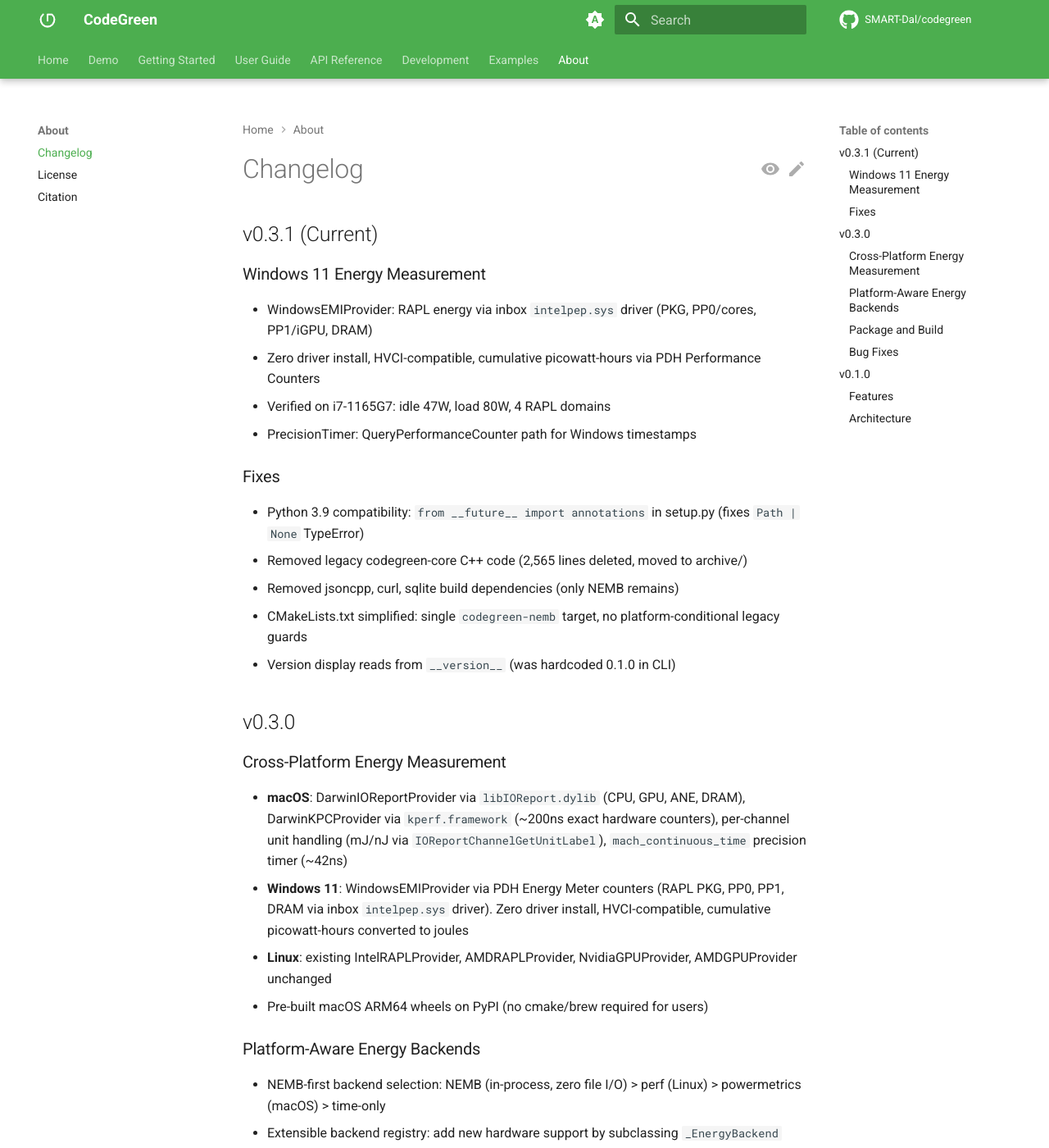
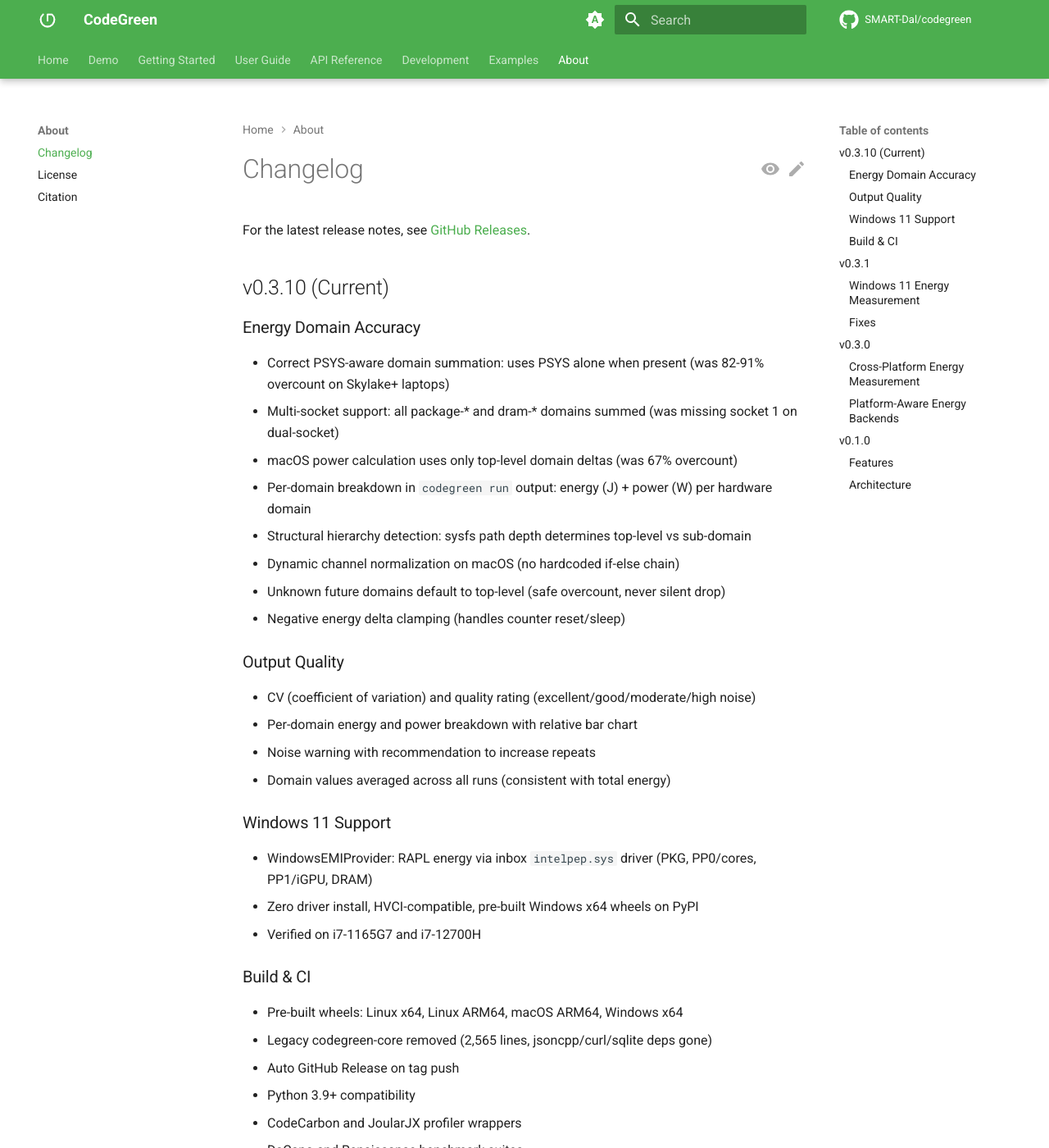
Before and after one commit to SMART-Dal/codegreen, an MkDocs documentation site: the page built from docs/website/docs/about/changelog.md, in a window 1280 px wide and 1400 px high. Shown: the whole window at 82% size. Built offline with MkDocs 1.6.1 and Material for MkDocs 9.7.7, drawn with Linux system fonts in a browser that asks for light colours; comment, search, counter and statistics services are not loaded; some of the changed text lies outside the part shown.

```diff
--- a/docs/website/docs/about/changelog.md
+++ b/docs/website/docs/about/changelog.md
@@ -1,6 +1,39 @@
 # Changelog
 
-## v0.3.1 (Current)
+For the latest release notes, see [GitHub Releases](https://github.com/SMART-Dal/codegreen/releases).
+
+## v0.3.10 (Current)
+
+### Energy Domain Accuracy
+- Correct PSYS-aware domain summation: uses PSYS alone when present (was 82-91% overcount on Skylake+ laptops)
+- Multi-socket support: all package-* and dram-* domains summed (was missing socket 1 on dual-socket)
+- macOS power calculation uses only top-level domain deltas (was 67% overcount)
+- Per-domain breakdown in `codegreen run` output: energy (J) + power (W) per hardware domain
+- Structural hierarchy detection: sysfs path depth determines top-level vs sub-domain
+- Dynamic channel normalization on macOS (no hardcoded if-else chain)
+- Unknown future domains default to top-level (safe overcount, never silent drop)
+- Negative energy delta clamping (handles counter reset/sleep)
+
+### Output Quality
+- CV (coefficient of variation) and quality rating (excellent/good/moderate/high noise)
+- Per-domain energy and power breakdown with relative bar chart
+- Noise warning with recommendation to increase repeats
+- Domain values averaged across all runs (consistent with total energy)
+
+### Windows 11 Support
+- WindowsEMIProvider: RAPL energy via inbox `intelpep.sys` driver (PKG, PP0/cores, PP1/iGPU, DRAM)
+- Zero driver install, HVCI-compatible, pre-built Windows x64 wheels on PyPI
+- Verified on i7-1165G7 and i7-12700H
+
+### Build & CI
+- Pre-built wheels: Linux x64, Linux ARM64, macOS ARM64, Windows x64
+- Legacy codegreen-core removed (2,565 lines, jsoncpp/curl/sqlite deps gone)
+- Auto GitHub Release on tag push
+- Python 3.9+ compatibility
+- CodeCarbon and JoularJX profiler wrappers
+- DaCapo and Renaissance benchmark suites
+
+## v0.3.1
 
 ### Windows 11 Energy Measurement
 - WindowsEMIProvider: RAPL energy via inbox `intelpep.sys` driver (PKG, PP0/cores, PP1/iGPU, DRAM)
@@ -9,63 +42,41 @@
 - PrecisionTimer: QueryPerformanceCounter path for Windows timestamps
 
 ### Fixes
-- Python 3.9 compatibility: `from __future__ import annotations` in setup.py (fixes `Path | None` TypeError)
+- Python 3.9 compatibility: `from __future__ import annotations` in setup.py
 - Removed legacy codegreen-core C++ code (2,565 lines deleted, moved to archive/)
 - Removed jsoncpp, curl, sqlite build dependencies (only NEMB remains)
-- CMakeLists.txt simplified: single `codegreen-nemb` target, no platform-conditional legacy guards
+- CMakeLists.txt simplified: single `codegreen-nemb` target
 - Version display reads from `__version__` (was hardcoded 0.1.0 in CLI)
 
 ## v0.3.0
 
 ### Cross-Platform Energy Measurement
 - **macOS**: DarwinIOReportProvider via `libIOReport.dylib` (CPU, GPU, ANE, DRAM), DarwinKPCProvider via `kperf.framework` (~200ns exact hardware counters), per-channel unit handling (mJ/nJ via `IOReportChannelGetUnitLabel`), `mach_continuous_time` precision timer (~42ns)
-- **Windows 11**: WindowsEMIProvider via PDH Energy Meter counters (RAPL PKG, PP0, PP1, DRAM via inbox `intelpep.sys` driver). Zero driver install, HVCI-compatible, cumulative picowatt-hours converted to joules
-- **Linux**: existing IntelRAPLProvider, AMDRAPLProvider, NvidiaGPUProvider, AMDGPUProvider unchanged
-- Pre-built macOS ARM64 wheels on PyPI (no cmake/brew required for users)
+- **Windows 11**: WindowsEMIProvider via PDH Energy Meter counters (RAPL via inbox `intelpep.sys`)
+- **Linux**: IntelRAPLProvider, AMDRAPLProvider, NvidiaGPUProvider, AMDGPUProvider
+- Pre-built macOS ARM64 wheels on PyPI
 
 ### Platform-Aware Energy Backends
 - NEMB-first backend selection: NEMB (in-process, zero file I/O) > perf (Linux) > powermetrics (macOS) > time-only
-- Extensible backend registry: add new hardware support by subclassing `_EnergyBackend`
+- Extensible backend registry via `_EnergyBackend` subclassing
 - `codegreen run` and `codegreen project` auto-detect best backend per platform
-
-### Package and Build
-- Graceful cmake failure on unsupported platforms (Python-only install with CLI, instrumentation, analysis)
-- `.dylib` support in setup.py and pyproject.toml package_data
-- Multi-arch CI/CD: Linux x86_64 + macOS ARM64 wheel builds and tests
-- Auto-create GitHub Release on tag push after PyPI publish
-- Robust path resolution: all `parents[N]` indexing replaced with consistent `pkg_root` pattern
-- Config.json packaged inside wheel (fixes "Default configuration file not found")
-- Version display reads from `__init__.__version__` (was hardcoded 0.1.0)
-
-### Bug Fixes
-- Fixed `src/` to `codegreen/` path references across all Python, C++, and CI files
-- Fixed IOReport API flow: CopyChannelsInGroup -> CreateSubscription -> CreateSamples (3-step, not 2)
-- Fixed Obj-C block captures (`__block` qualifier for mutated variables)
-- Fixed `CLOCK_MONOTONIC_RAW` guards for macOS (doesn't exist on Darwin)
-- Fixed CIBW inline Python indentation error in CI smoke tests
-- Skip legacy `codegreen-core` and C++ binary on macOS (only NEMB needed)
 
 ## v0.1.0
 
 ### Features
 
-- Multi-language energy measurement: Python, C, C++, Java
+- Multi-language energy measurement: Python, C, C++, Java, JavaScript
 - Tree-sitter based code instrumentation with config-driven language support
 - NEMB C++ backend with Intel RAPL, NVIDIA NVML, AMD ROCm drivers
-- `codegreen run` command: measure energy of any shell command (like hyperfine for energy) with `--repeat`, `--warmup`, `--json`, and `--budget` flags
+- `codegreen run` command: measure energy of any shell command with `--repeat`, `--warmup`, `--json`, and `--budget` flags
 - CI/CD energy budget gating via `codegreen run --budget`
 - Granularity control: coarse (main only) and fine (all functions) modes
 - Multiple output formats: JSON, CSV, Markdown, text
 - Interactive energy timeline visualization via `--export-plot` (Plotly HTML)
-- Static plot export (PNG/PDF via matplotlib)
 - Hotspot detection (>90th percentile functions)
-- Benchmark suite: 0.03% error vs perf RAPL (binarytrees/18), 0.71% (spectralnorm/1000)
-- Auto-repeat mode for short workloads in benchmark harness
-- Checkpoint throttling via `CODEGREEN_CHECKPOINT_THROTTLE_MS` environment variable
-- Dynamic RAPL domain enumeration with multi-socket support
-- 12 CLI commands: measure, run, analyze, init, info, doctor, validate, config, init-sensors, measure-workload, benchmark, validate-accuracy
+- Benchmark suite: 0.03% error vs perf RAPL (binarytrees/18)
+- 13 CLI commands
 - Fork safety for multiprocessing programs (pthread_atfork)
-- Dynamic buffer sizing for large checkpoint counts
 
 ### Architecture
 
```
Also changed, not shown: 1 other file.
